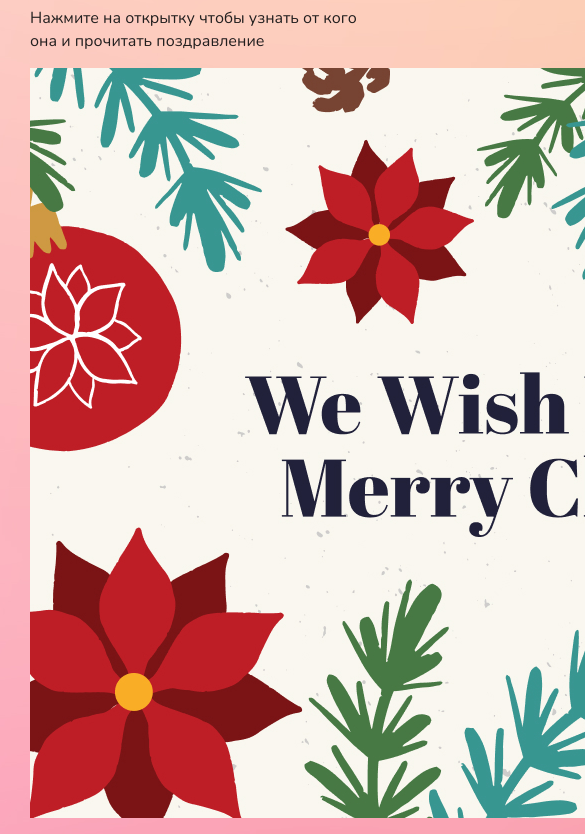
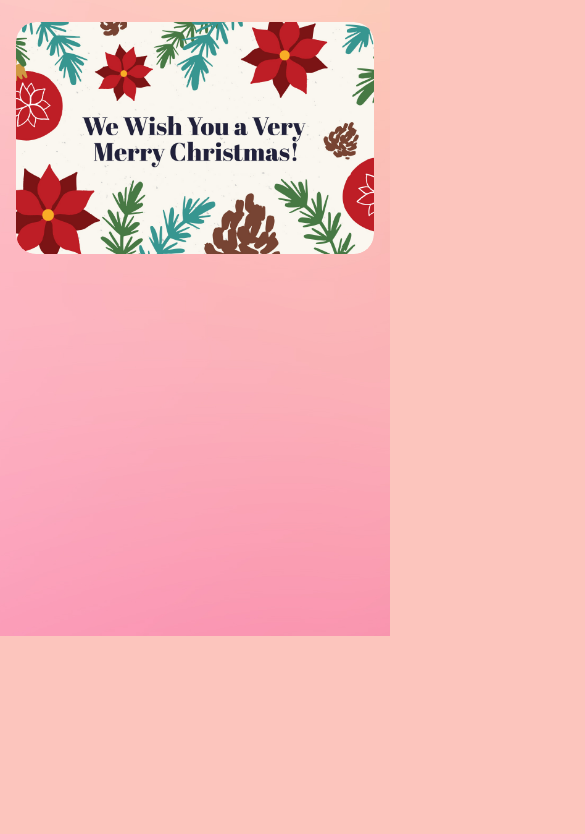
Before and after one commit to mary-ue/MyGift, a plain HTML site: page card.html in a window 390 px wide. Shown: the part 208-1042 px from the top of the page, 585 px wide, since content can reach past the window. After the commit the page ends 844 px from the top, so only its background shows below. Drawn offline with Linux system fonts and the light colour scheme.

Commit message:
adaptives and card.html's styles

```diff
--- a/css/style.css
+++ b/css/style.css
@@ -48,8 +48,8 @@ html {
 
 .container {
   margin: 0 auto;
-  padding: 0 30px;
-  max-width: 1240px;
+  padding: 0 40px;
+  max-width: 1260px;
 }
 
 
@@ -89,15 +89,12 @@ html {
   display: flex;
   justify-content: space-between;
   align-items: start;
-  gap: 30px;
+  gap: 96px;
 }
 
 .gift__card {
   max-width: 580px;
-}
-
-.gift__swiper {
-
+  width: calc(50% - 16px);
 }
 
 .gift__swiper--card {
@@ -119,6 +116,7 @@ html {
 
 
 .gift__card-thumb {
+  width: 72px;
   border-radius: 10px;
   overflow: hidden;
   cursor: pointer;
@@ -126,6 +124,7 @@ html {
 
 .gift__form {
   max-width: 480px;
+  width: 100%;
 }
 
 
@@ -145,6 +144,7 @@ html {
 .form__label-text {
   margin-bottom: 4px;
   display: block;
+  white-space: nowrap;
 }
 
 .form__field {
@@ -199,3 +199,207 @@ html {
 }
 
 /* congradulations */
+
+.congradulations {
+  padding-top: 20px;
+  padding-bottom: 145px;
+}
+
+.congradulations__title {
+  margin: 0 0 16px;
+  text-align: center;
+  font-size: 32px;
+  font-weight: 700;
+  line-height: 1.2;
+}
+
+.congradulations__description {
+  margin: 0 0 50px;
+  text-align: center;
+  font-size: 20px;
+}
+
+.congradulations__card {
+  margin: 0 auto;
+}
+
+.card {
+  position: relative;
+  max-width: 580px;
+  height: 375px;
+  perspective: 1000px;
+}
+
+.card:hover .card__inner {
+  transform: rotateY(180deg);
+}
+
+.card__inner {
+  transform-style: preserve-3d;
+  transition: transform 1s linear;
+  width: 100%;
+  height: 100%;
+}
+
+.card__front {
+  position: absolute;
+  width: 100%;
+  height: 100%;
+  inset: 0;
+  backface-visibility: hidden;
+  border-radius: 20px;
+  overflow: hidden;
+}
+
+.card__image {
+  display: block;
+  max-width: 100%;
+  height: auto;
+  border-radius: 20px;
+  overflow: hidden;
+}
+
+.card__back {
+  position: absolute;
+  inset: 0;
+  padding: 32px;
+  backface-visibility: hidden;
+  border-radius: 20px;
+  background-color: #fff;
+  transform: rotateY(180deg);
+}
+
+.card__title {
+  margin: 0 0 24px;
+  color: #f44;
+  font-size: 28px;
+  font-weight: 700;
+  line-height: 1.2;
+}
+
+.card__contacts {
+  margin-bottom: 24px;
+}
+
+.card__detail {
+  display: flex;
+  gap: 16px;
+  margin: 0 0 8px;
+}
+
+.card__detail:last-child {
+  margin-bottom: 0;
+}
+
+.card__subtitle {
+  min-width: 54px;
+  opacity: 0.3;
+}
+
+.card__message {
+  margin: 0;
+  font-size: 20px;
+}
+
+
+/* adaptives */
+
+@media (width <= 1080px) {
+  .header {
+    padding: 32px 0 16px;
+  }
+
+  .gift {
+    padding: 16px 0 34px;
+  }
+
+  .gift__title {
+    margin-bottom: 12px;
+    font-size: 28px;
+  }
+
+  .gift__description {
+    margin-bottom: 24px;
+    font-size: 16px;
+  }
+
+  .gift__card {
+    padding-top: 8px;
+    max-width: 464px;
+    width: 100%;
+  }
+
+  .form {
+    row-gap: 12px;
+  }
+
+  .congradulations__title {
+    margin-bottom: 12px;
+    font-size: 28px;
+  }
+
+  .congradulations__description {
+    margin-bottom: 32px;
+    font-size: 16px;
+  }
+}
+
+@media (width <= 980px) {
+  .container {
+    padding: 0 44px;
+    width: 100%;
+  }
+
+  .gift__wrapper {
+    flex-wrap: wrap;
+  }
+
+  .gift__form {
+    max-width: 100%;
+  }
+}
+
+@media (width <= 580px) {
+  .container {
+    padding: 0 16px;
+  }
+
+  .header {
+    padding-top: 24px;
+  }
+
+  .form {
+    grid-template-columns: 1fr;
+  }
+
+  .gift__card-thumb {
+    width: 56px;
+    border-radius: 4px;
+  }
+
+  .card {
+    margin-bottom: 20px;
+    height: calc((186 / 288 * 100vw) - 20px);
+  }
+
+  .card__back {
+    padding: 24px;
+  }
+
+  .card__title {
+    margin-bottom: 16px;
+    font-size: 20px;
+  }
+
+  .card__message {
+    font-size: 16px;
+  }
+
+  .card__contacts {
+    margin-bottom: 0;
+  }
+
+  .card__subtitle {
+    opacity: 0.5;
+  }
+}
```
Also changed, not shown: index.html (+1 -1 lines), js/script.js (+10 -2 lines), js/scriptCard.js (added).
